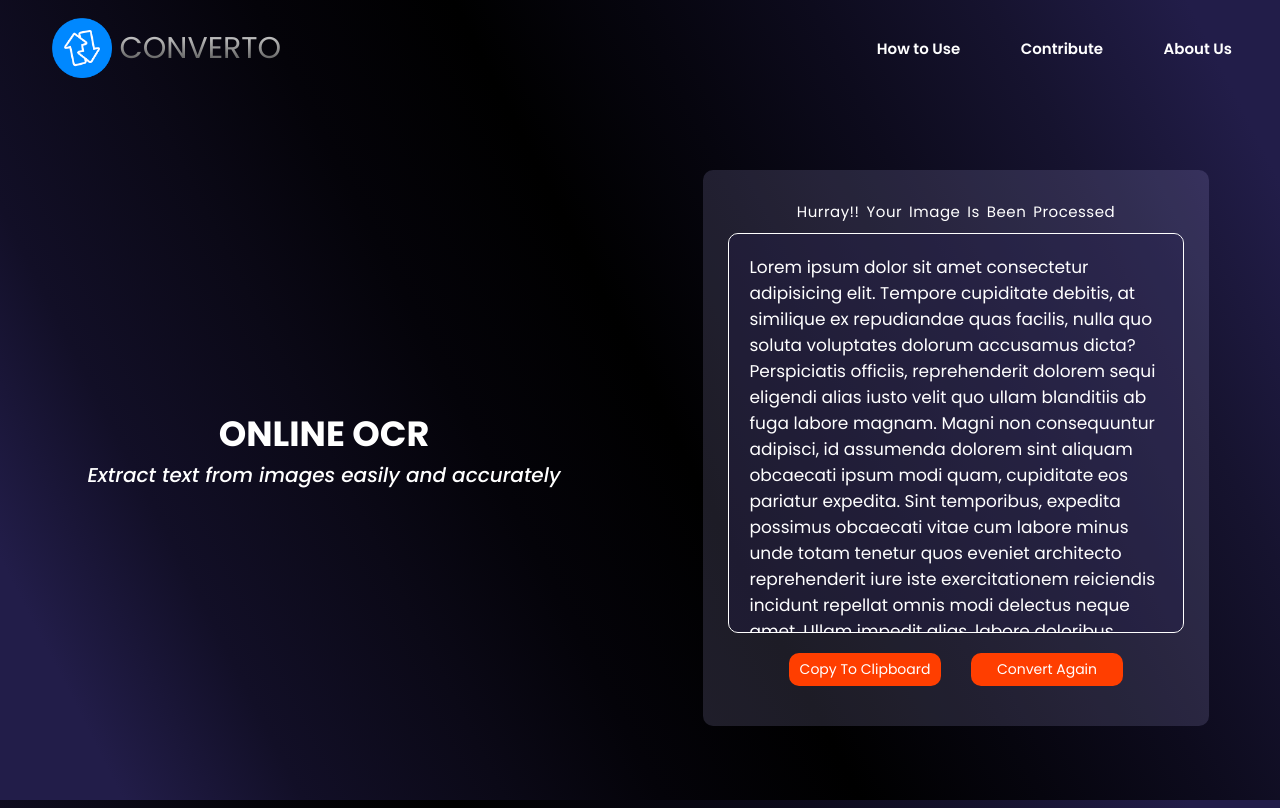
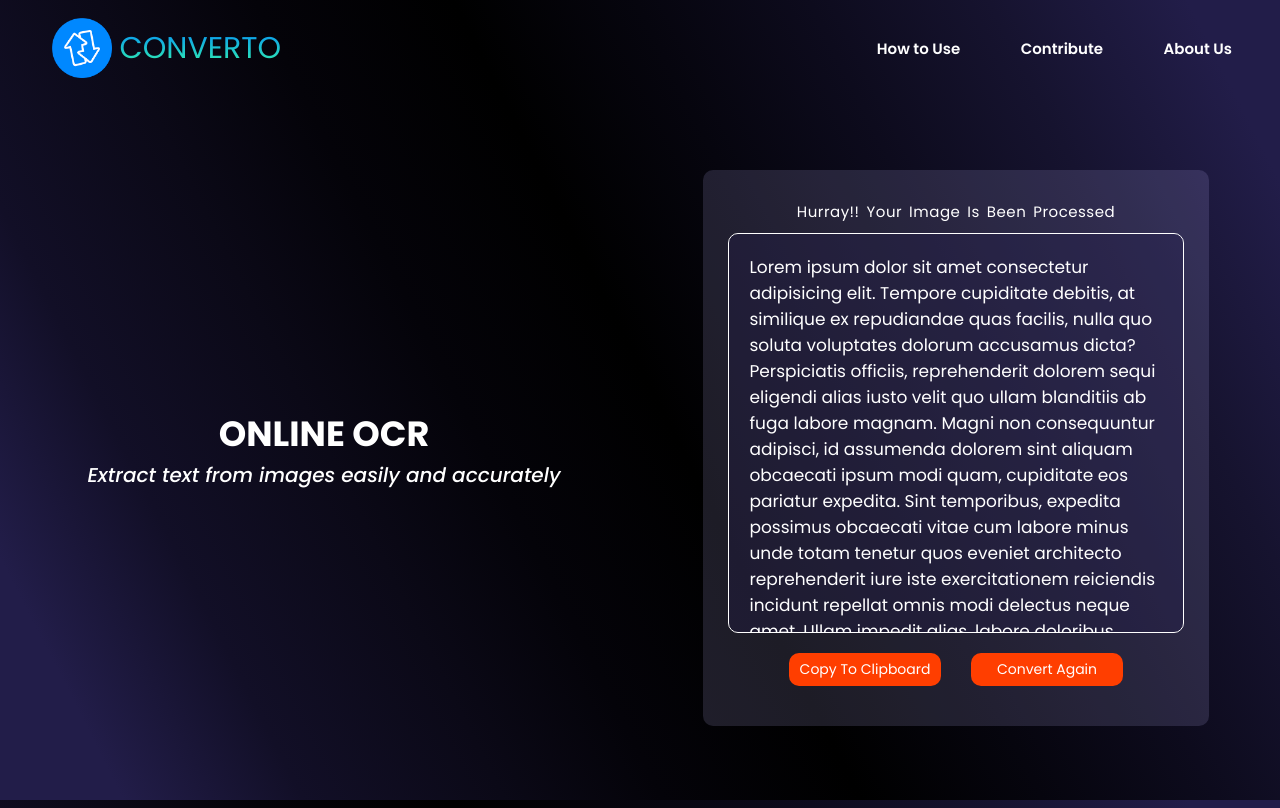
Before and after one commit to arun-kushwaha04/Converto, a Svelte app: page / in a window 1280 px wide. Built offline with nearby package versions, Linux system fonts and the light colour scheme.

Commit message:
made changes in style

```diff
--- a/src/Components/Navbar.svelte
+++ b/src/Components/Navbar.svelte
@@ -36,7 +36,7 @@
 		height: 100%;
 	}
 	#logo{
-		background: -webkit-linear-gradient(#eee, #333);
+		background: -webkit-linear-gradient(#0088FF, rgb(57, 255, 159));
 		background-clip: text;
   		-webkit-background-clip: text;
   		-webkit-text-fill-color: transparent;
@@ -81,7 +81,7 @@
 
 	.tooltiptext{
 		display: none;
-		color: #fff;
+		color: #221D49;
 		background: #04BCCD;
 		position: absolute;
 		width: 15em;
@@ -90,6 +90,7 @@
 		text-align: center;
 		padding: 5px 0;
 		border-radius: 6px;
+		padding: 10px;
 	}
 	#tip2{
 		right: 8rem;
```
